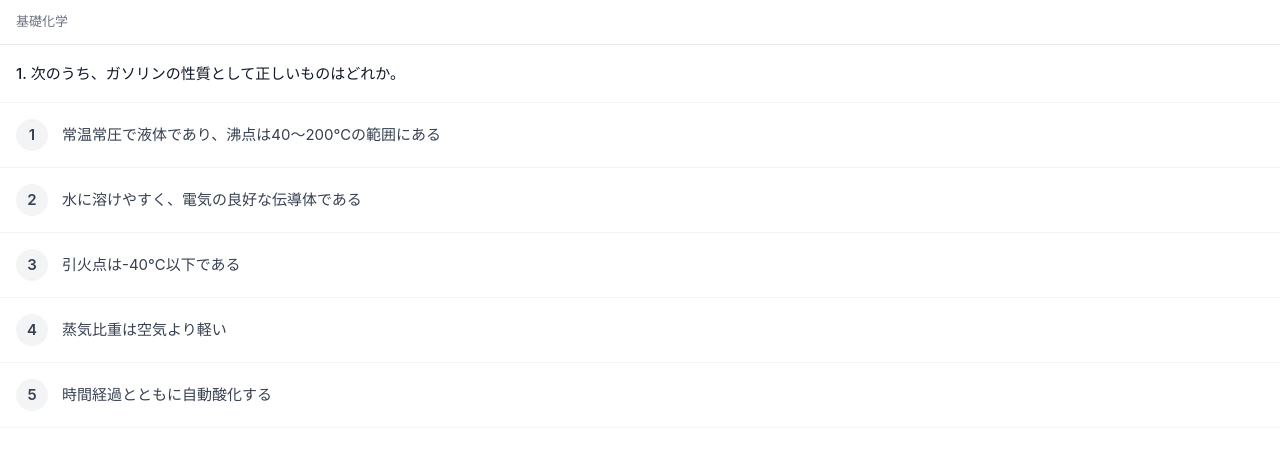
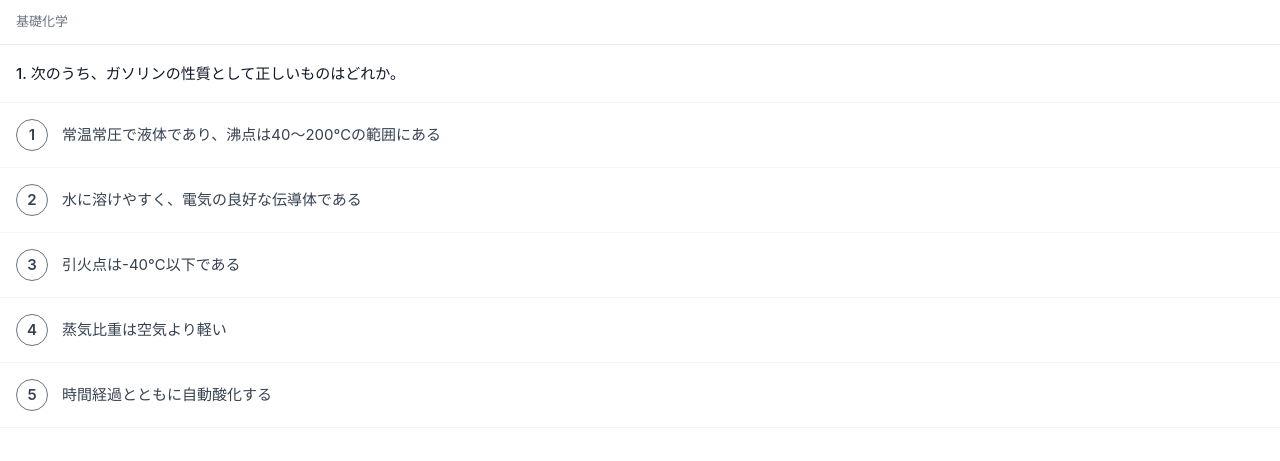
Before and after one commit to matsun15/yotsu-app, a Next.js app: page / in a window 1280 px wide. Shown: the top 461 px of the page. Built offline with nearby package versions, Linux system fonts and the light colour scheme.

Commit message:
クイズ画面のデザイン修正

```diff
--- a/src/app/page.tsx
+++ b/src/app/page.tsx
@@ -74,7 +74,6 @@ export default function QuizPage() {
   const [showDetails, setShowDetails] = useState(false);
 
   const quiz = questions[currentIndex];
-  const isCorrect = selected === quiz.correctIndex;
 
   const handleAnswer = (index: number) => {
     if (selected !== null) return;
@@ -155,27 +154,31 @@ export default function QuizPage() {
 
         {/* 選択肢 */}
         {quiz.options.map((option, index) => {
-          // Machuda式の色分け
+          // Matchuda式の色分け
           let bgColor = '#fff';
-          let numBg = '#f3f4f6';
+          let numBg = '#fff';
           let numColor = '#374151';
+          let numBorder = '1px solid #6b7280';
 
           if (selected !== null) {
             if (index === selected && index !== quiz.correctIndex) {
-              // 自分が選んだ間違い → 全体ピンク
-              bgColor = '#fee2e2';
-              numBg = '#fecaca';
-              numColor = '#dc2626';
+              // 自分が選んだ間違い
+              bgColor = '#fae8e8';
+              numBg = '#eb6a6a';
+              numColor = '#ffffff';
+              numBorder = '1px solid #eb6a6a';
             } else if (index === quiz.correctIndex) {
-              // 正解 → 数字だけ緑、背景は白
+              // 正解
               bgColor = '#fff';
-              numBg = '#22c55e';
-              numColor = '#fff';
+              numBg = '#50b875';
+              numColor = '#ffffff';
+              numBorder = '1px solid #50b875';
             } else {
-              // その他 → 通常表示
+              // その他
               bgColor = '#fff';
-              numBg = '#f3f4f6';
+              numBg = '#fff';
               numColor = '#9ca3af';
+              numBorder = '1px solid #d1d5db';
             }
           }
 
@@ -201,6 +204,7 @@ export default function QuizPage() {
                 borderRadius: '50%',
                 backgroundColor: numBg,
                 color: numColor,
+                border: numBorder,
                 display: 'flex',
                 alignItems: 'center',
                 justifyContent: 'center',
@@ -299,23 +303,24 @@ export default function QuizPage() {
 
                 <div style={{ display: 'flex', flexDirection: 'column', gap: '8px' }}>
                   {quiz.explanations.map((exp, i) => {
-                    // 解説内でも自分が選んだ間違いに色をつける
+                    // 解説内もMatchudaスタイルに合わせる
                     let expBg = '#fff';
-                    let expNumBg = '#e5e7eb';
+                    let expNumBg = '#fff';
                     let expNumColor = '#6b7280';
-                    let expBorder = '#e5e7eb';
+                    let expNumBorder = '1px solid #6b7280';
+                    let expBoxBorder = '#e5e7eb';
 
                     if (i === quiz.correctIndex) {
-                      // 正解
-                      expNumBg = '#22c55e';
+                      expNumBg = '#50b875';
                       expNumColor = '#fff';
-                      expBorder = '#bbf7d0';
+                      expNumBorder = '1px solid #50b875';
+                      expBoxBorder = '#bbf7d0';
                     } else if (i === selected) {
-                      // 自分が選んだ間違い
-                      expBg = '#fef2f2';
-                      expNumBg = '#fecaca';
-                      expNumColor = '#dc2626';
-                      expBorder = '#fecaca';
+                      expBg = '#fae8e8';
+                      expNumBg = '#eb6a6a';
+                      expNumColor = '#fff';
+                      expNumBorder = '1px solid #eb6a6a';
+                      expBoxBorder = '#fecaca';
                     }
 
                     return (
@@ -327,7 +332,7 @@ export default function QuizPage() {
                           padding: '12px',
                           backgroundColor: expBg,
                           borderRadius: '8px',
-                          border: `1px solid ${expBorder}`
+                          border: `1px solid ${expBoxBorder}`
                         }}
                       >
                         <div style={{
@@ -337,6 +342,7 @@ export default function QuizPage() {
                           borderRadius: '50%',
                           backgroundColor: expNumBg,
                           color: expNumColor,
+                          border: expNumBorder,
                           display: 'flex',
                           alignItems: 'center',
                           justifyContent: 'center',
```
